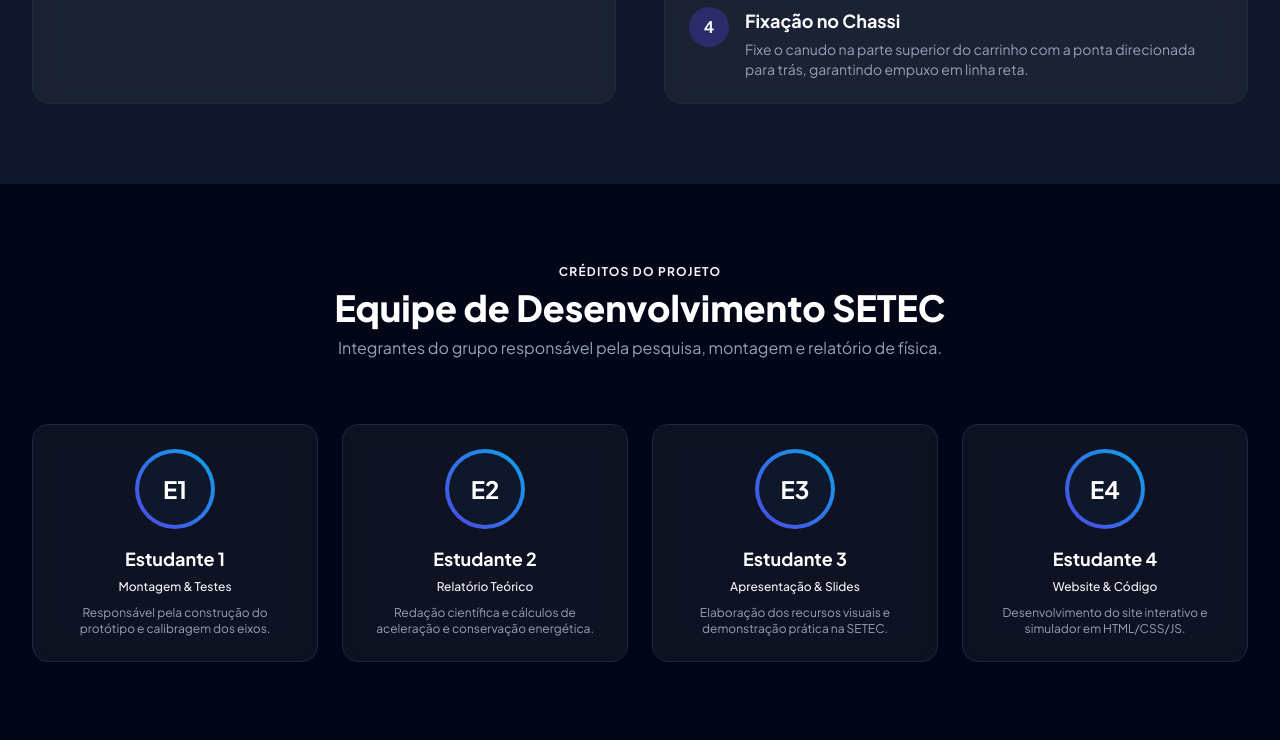
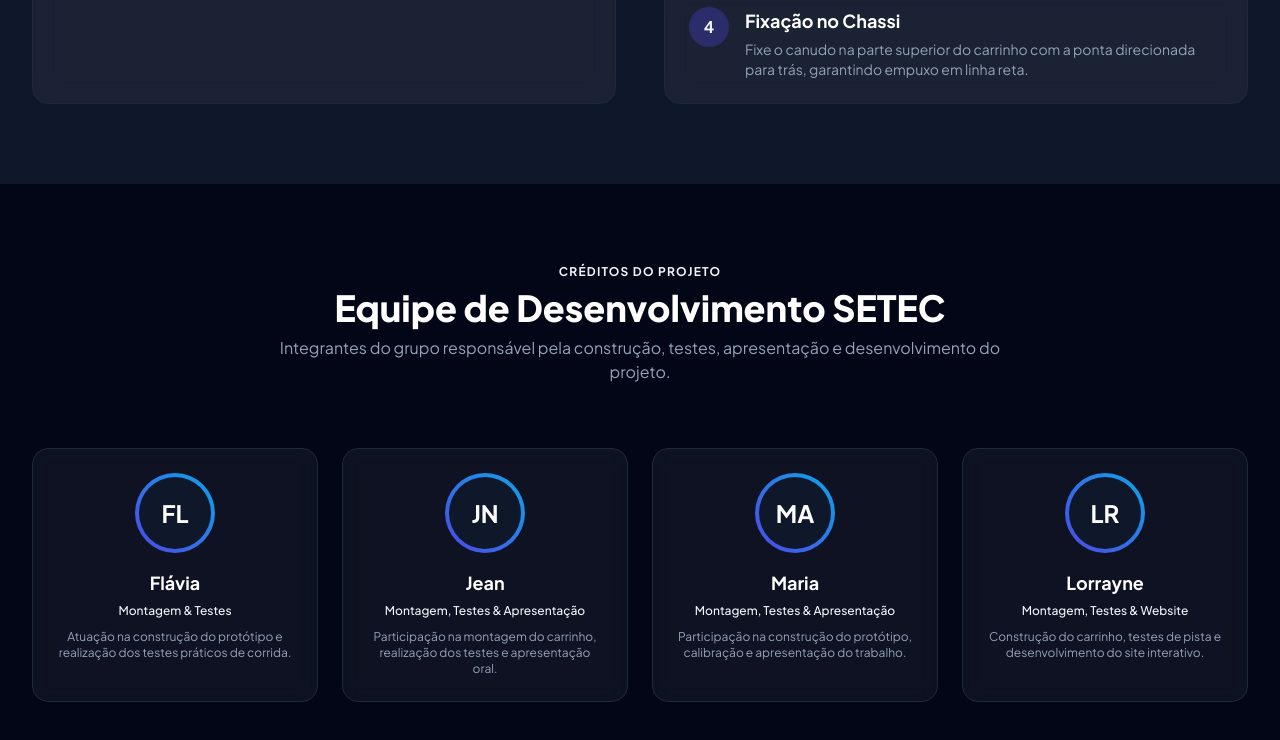
Before and after one commit to lokytty/carrinhomovidoabalao_setec, a plain HTML site: page index.html in a window 1280 px wide. Shown: the part 2788-3528 px from the top of the page. Drawn offline with nearby package versions, Linux system fonts and the light colour scheme.

Commit message:
Update project credits and team member details

```diff
--- a/index.html
+++ b/index.html
@@ -378,52 +378,52 @@
             <div class="text-center max-w-3xl mx-auto mb-16">
                 <h2 class="text-xs font-bold text-brand-400 tracking-widest uppercase">Créditos do Projeto</h2>
                 <p class="text-3xl sm:text-4xl font-extrabold text-white mt-2">Equipe de Desenvolvimento SETEC</p>
-                <p class="text-slate-400 mt-2">Integrantes do grupo responsável pela pesquisa, montagem e relatório de física.</p>
+                <p class="text-slate-400 mt-2">Integrantes do grupo responsável pela construção, testes, apresentação e desenvolvimento do projeto.</p>
             </div>
 
             <div class="grid grid-cols-1 sm:grid-cols-2 lg:grid-cols-4 gap-6">
                 <div class="p-6 rounded-2xl glass-card border border-slate-800 text-center">
                     <div class="w-20 h-20 mx-auto rounded-full bg-gradient-to-tr from-brand-600 to-accent-500 p-1 mb-4">
                         <div class="w-full h-full bg-slate-900 rounded-full flex items-center justify-center font-bold text-2xl text-white">
-                            E1
+                            FL
                         </div>
                     </div>
-                    <h4 class="text-lg font-bold text-white">Estudante 1</h4>
+                    <h4 class="text-lg font-bold text-white">Flávia</h4>
                     <span class="text-xs text-brand-400 font-medium">Montagem & Testes</span>
-                    <p class="text-xs text-slate-400 mt-2">Responsável pela construção do protótipo e calibragem dos eixos.</p>
+                    <p class="text-xs text-slate-400 mt-2">Atuação na construção do protótipo e realização dos testes práticos de corrida.</p>
                 </div>
 
                 <div class="p-6 rounded-2xl glass-card border border-slate-800 text-center">
                     <div class="w-20 h-20 mx-auto rounded-full bg-gradient-to-tr from-brand-600 to-accent-500 p-1 mb-4">
                         <div class="w-full h-full bg-slate-900 rounded-full flex items-center justify-center font-bold text-2xl text-white">
-                            E2
+                            JN
                         </div>
                     </div>
-                    <h4 class="text-lg font-bold text-white">Estudante 2</h4>
-                    <span class="text-xs text-brand-400 font-medium">Relatório Teórico</span>
-                    <p class="text-xs text-slate-400 mt-2">Redação científica e cálculos de aceleração e conservação energética.</p>
+                    <h4 class="text-lg font-bold text-white">Jean</h4>
+                    <span class="text-xs text-brand-400 font-medium">Montagem, Testes & Apresentação</span>
+                    <p class="text-xs text-slate-400 mt-2">Participação na montagem do carrinho, realização dos testes e apresentação oral.</p>
                 </div>
 
                 <div class="p-6 rounded-2xl glass-card border border-slate-800 text-center">
                     <div class="w-20 h-20 mx-auto rounded-full bg-gradient-to-tr from-brand-600 to-accent-500 p-1 mb-4">
                         <div class="w-full h-full bg-slate-900 rounded-full flex items-center justify-center font-bold text-2xl text-white">
-                            E3
+                            MA
                         </div>
                     </div>
-                    <h4 class="text-lg font-bold text-white">Estudante 3</h4>
-                    <span class="text-xs text-brand-400 font-medium">Apresentação & Slides</span>
-                    <p class="text-xs text-slate-400 mt-2">Elaboração dos recursos visuais e demonstração prática na SETEC.</p>
+                    <h4 class="text-lg font-bold text-white">Maria</h4>
+                    <span class="text-xs text-brand-400 font-medium">Montagem, Testes & Apresentação</span>
+                    <p class="text-xs text-slate-400 mt-2">Participação na construção do protótipo, calibração e apresentação do trabalho.</p>
                 </div>
 
                 <div class="p-6 rounded-2xl glass-card border border-slate-800 text-center">
                     <div class="w-20 h-20 mx-auto rounded-full bg-gradient-to-tr from-brand-600 to-accent-500 p-1 mb-4">
                         <div class="w-full h-full bg-slate-900 rounded-full flex items-center justify-center font-bold text-2xl text-white">
-                            E4
+                            LR
                         </div>
                     </div>
-                    <h4 class="text-lg font-bold text-white">Estudante 4</h4>
-                    <span class="text-xs text-brand-400 font-medium">Website & Código</span>
-                    <p class="text-xs text-slate-400 mt-2">Desenvolvimento do site interativo e simulador em HTML/CSS/JS.</p>
+                    <h4 class="text-lg font-bold text-white">Lorrayne</h4>
+                    <span class="text-xs text-brand-400 font-medium">Montagem, Testes & Website</span>
+                    <p class="text-xs text-slate-400 mt-2">Construção do carrinho, testes de pista e desenvolvimento do site interativo.</p>
                 </div>
             </div>
         </div>
```
